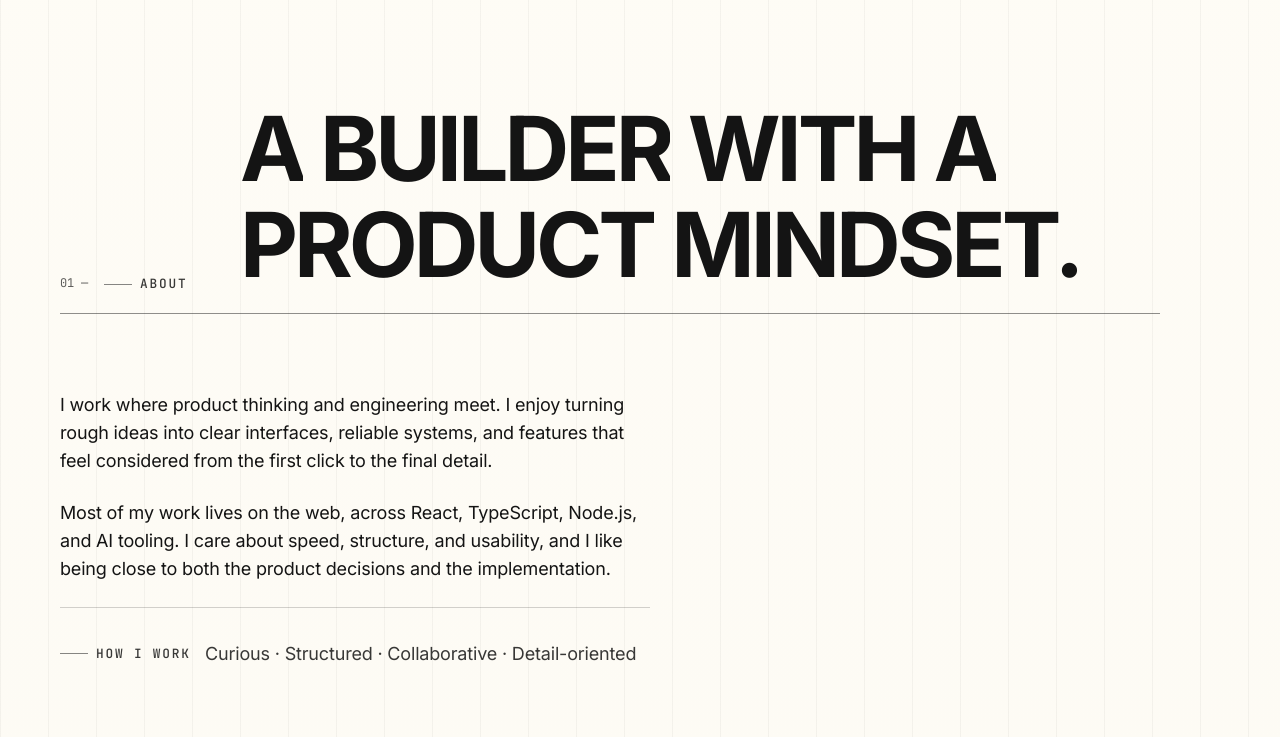
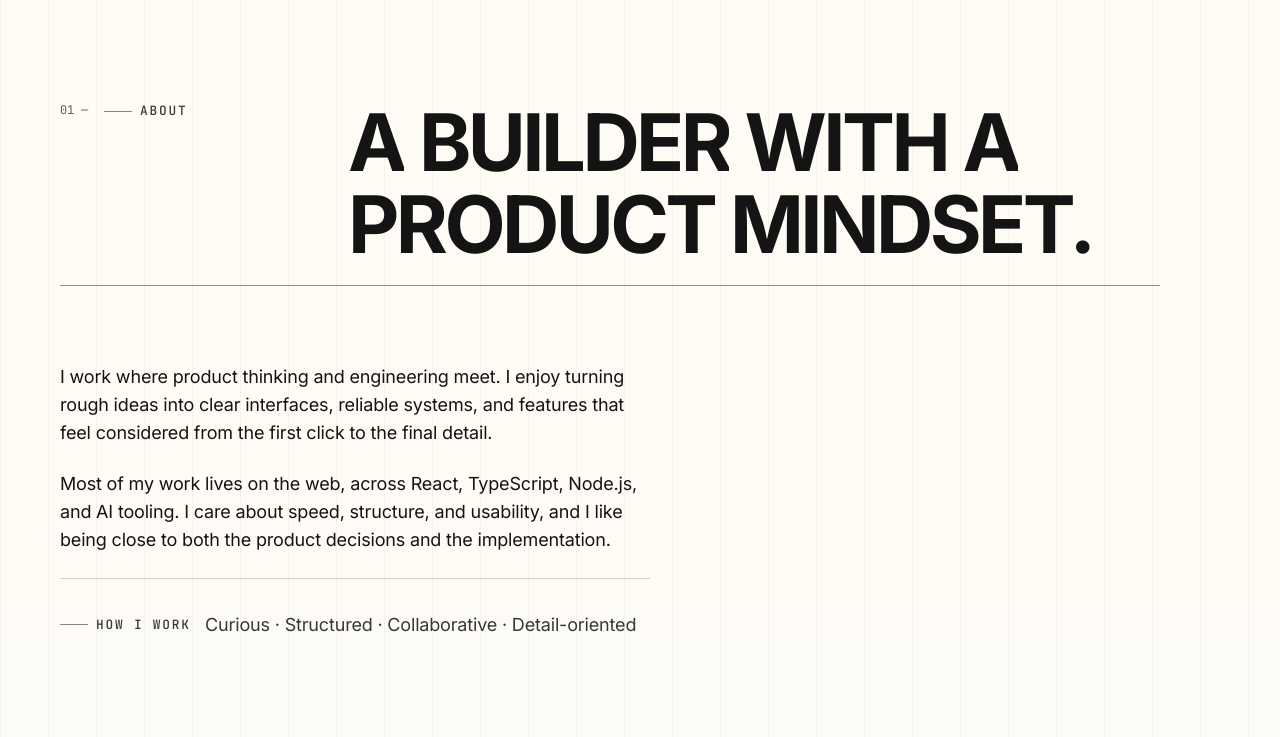
Before and after one commit to Manu-Devloo/Manu-Devloo, an Astro site: page / in a window 1280 px wide. Shown: the part 1273-2010 px from the top of the page. Built offline with nearby package versions, Linux system fonts and the light colour scheme; Astro itself is replaced by a stand-in of ours; animation ran at ten frames a second.

Commit message:
fix: prevent studio section heading overlap

```diff
--- a/src/styles/global.css
+++ b/src/styles/global.css
@@ -879,8 +879,24 @@ h4 {
 :root[data-style='studio'] .btn { border-color: var(--border-strong); text-transform: uppercase; font-family: var(--font-mono); letter-spacing: .08em; }
 :root[data-style='studio'] .btn--primary { --btn-bg: var(--accent); --btn-fg: #080808; --btn-border: var(--accent); }
 :root[data-style='studio'][data-theme='light'] .btn--primary { --btn-fg: #fffdf7; }
-:root[data-style='studio'] .sh { display: grid; grid-template-columns: 10rem 1fr; align-items: end; border-bottom: 1px solid var(--border-strong); padding-bottom: 1.2rem; }
-:root[data-style='studio'] .sh__title { font-size: clamp(2.5rem, 7vw, 6rem); text-transform: uppercase; }
+:root[data-style='studio'] .sh {
+  display: grid;
+  grid-template-columns: minmax(14rem, 0.24fr) minmax(0, 1fr);
+  column-gap: clamp(2rem, 5vw, 5rem);
+  align-items: end;
+  border-bottom: 1px solid var(--border-strong);
+  padding-bottom: 1.2rem;
+}
+:root[data-style='studio'] .sh__meta {
+  min-width: 0;
+  align-self: start;
+}
+:root[data-style='studio'] .sh__title {
+  min-width: 0;
+  font-size: clamp(2.5rem, 6.2vw, 5.5rem);
+  line-height: 1.04;
+  text-transform: uppercase;
+}
 :root[data-style='studio'] .pj__grid { grid-template-columns: 1fr; gap: 0; border-top: 1px solid var(--border-strong); }
 :root[data-style='studio'] .pj__card { border: 0; border-bottom: 1px solid var(--border-strong); background: transparent; }
 :root[data-style='studio'] .pj__link { display: grid; grid-template-columns: minmax(260px, .38fr) 1fr; }
```
